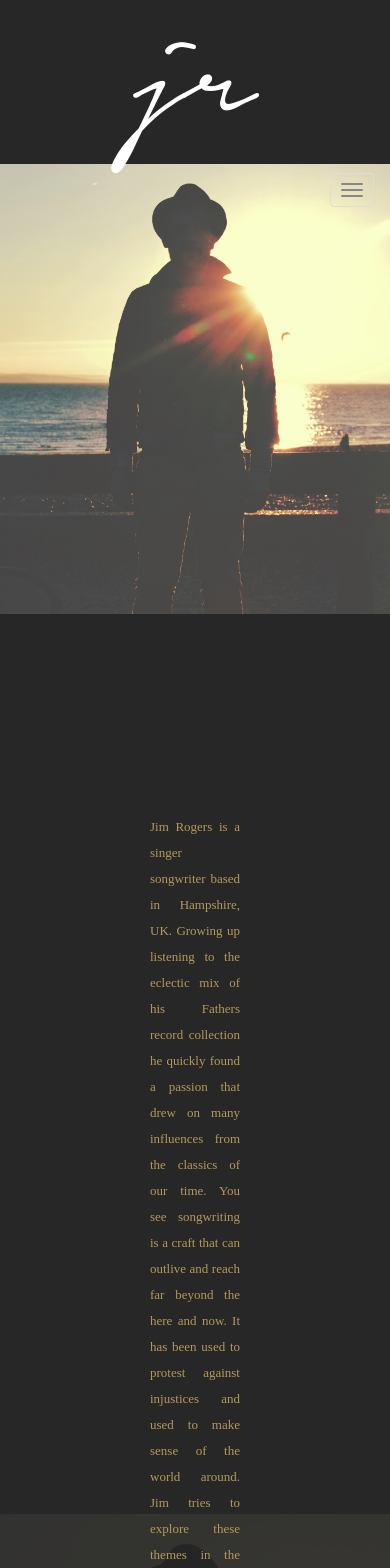
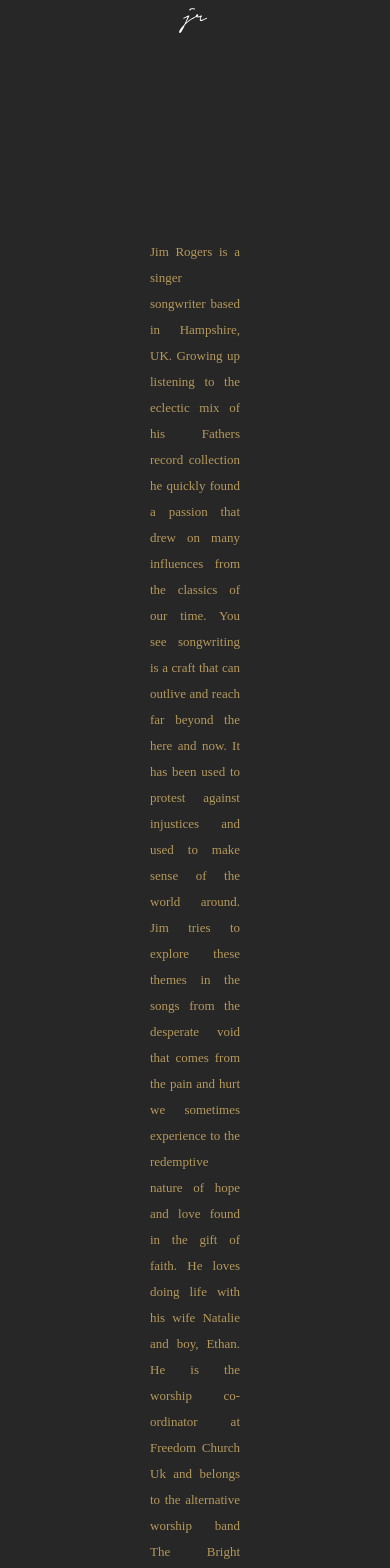
Before and after one commit to JimRogers/jimrogerswebsite, a Jekyll site: the page built from index.html, in a window 390 px wide. Shown: the top 1568 px of the page. Built offline with Jekyll 4.4.1, drawn with Linux system fonts in a browser that asks for light colours; some web fonts are replaced.

Commit message:
Add new mobile height in media queries

```diff
--- a/css/style.css
+++ b/css/style.css
@@ -719,10 +719,10 @@ Back to top
 .navbar-header {
   float:right;
 }
-#main-title h1 {
+#side-title h1 {
   margin:0 !important;
   text-align: center!important;
-  font-size:8.8em !important;
+  font-size:2.8em !important;
 }
 #navbar {
   margin-left:0px!important;
@@ -737,22 +737,19 @@ header {
   width: 100% !important;
 }
 .call-to-action {
-  height:450px;
+  height:100%;
 }
 .about{
   padding-left:0px;
   padding-right:0px;
+  height:100%;
 }
 .blog {
   padding-left:0px;
   padding-right:0px;
+  height:100%;
 }
-.blog h3 {
-  margin-left:0px;
-}
-.blog h5 {
-  margin-left:0px;
-}
+
 .blog p {
   padding-left:0px;
   padding-right:0px;
@@ -764,13 +761,11 @@ header {
 .music {
   padding-left:0px;
   padding-right:0px;
+  height:100%;
 }
-.music-image {
+.music-feature {
   padding-left:0px;
   padding-right:0px;
-}
-.music h3 {
-  margin-left:0px;
 }
 .music p {
   margin:0px;
@@ -778,8 +773,8 @@ header {
 .music-image ul {
   padding-left:0px;
 }
-.contact h3 {
-  margin-left:0px;
+.contact {
+  height:100%;
 }
 .contact p {
   margin-left: 0px;
@@ -788,8 +783,4 @@ header {
 .socials ul {
   padding-top:0px;
 }
-#contactform {
-  margin-left: 0px;
-  margin-right: 0px;
 }
-}
```
